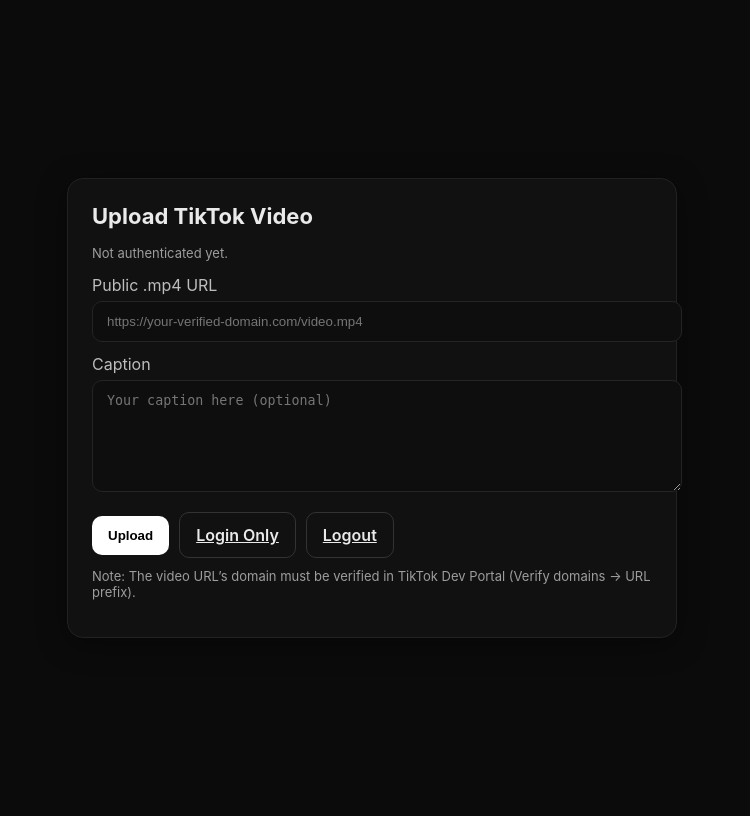
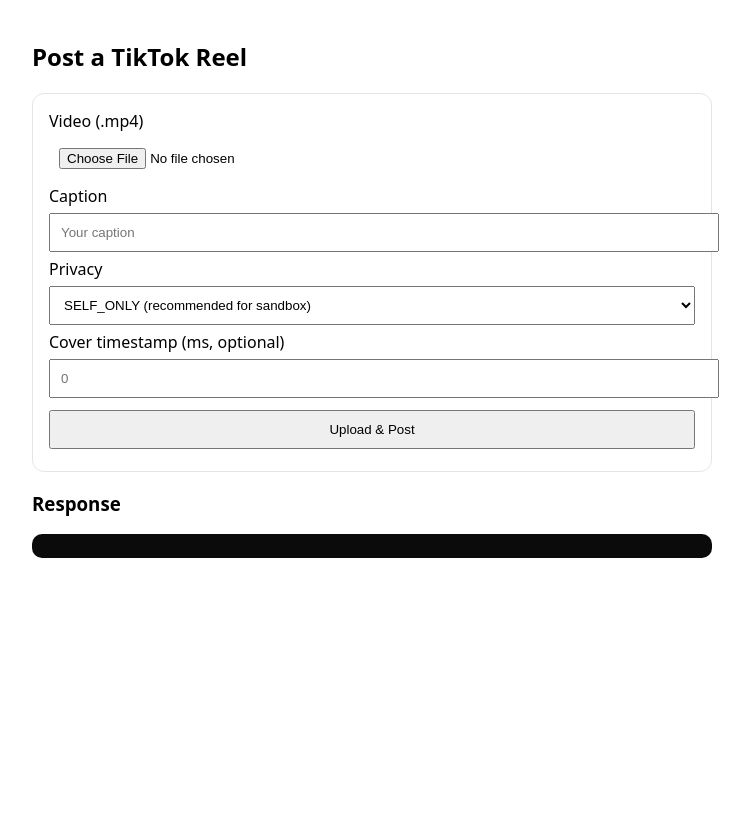
Before and after one commit to sanjanaOU/tiktok_upload, a Flask app: template templates/index.html in a window 1280 px wide. Shown: the whole page, without its empty margins (268-1018 px from the left). After the commit the page ends 558 px from the top, so only its background shows below. Run offline with Flask 3, Linux system fonts and the light colour scheme; the template is opened without the code that fills it, so the values that code supplies are empty.

Commit message:
changes in files

```diff
--- a/app.py
+++ b/app.py
@@ -1,6 +1,6 @@
-import os, secrets, time
+import os, time, secrets
 from urllib.parse import urlencode
-from flask import Flask, redirect, request, session, jsonify
+from flask import Flask, request, redirect, session, jsonify, render_template
 import requests
 from dotenv import load_dotenv
 
@@ -8,30 +8,34 @@ load_dotenv()
 
 CLIENT_KEY = os.getenv("TIKTOK_CLIENT_KEY")
 CLIENT_SECRET = os.getenv("TIKTOK_CLIENT_SECRET")
-REDIRECT_URI = os.getenv("TIKTOK_REDIRECT_URI")
+REDIRECT_URI = os.getenv("REDIRECT_URI")               # must match TikTok console exactly
 SCOPES = os.getenv("TIKTOK_SCOPES", "user.info.basic video.upload video.publish")
+FLASK_SECRET = os.getenv("FLASK_SECRET_KEY", secrets.token_hex(16))
 
+# TikTok endpoints
 AUTH_URL = "https://www.tiktok.com/v2/auth/authorize/"
 TOKEN_URL = "https://open.tiktokapis.com/v2/oauth/token/"
 DIRECT_POST_INIT = "https://open.tiktokapis.com/v2/post/publish/video/init/"
 STATUS_FETCH = "https://open.tiktokapis.com/v2/post/publish/status/fetch/"
 
 app = Flask(__name__)
-app.secret_key = os.getenv("FLASK_SECRET", secrets.token_hex(16))
+app.secret_key = FLASK_SECRET
 
-def _tok():
-    t = session.get("tk", {})
-    return t.get("access_token"), t.get("refresh_token"), t.get("expires_at", 0)
+
+# ---- helpers ----
+def _get_tokens():
+    d = session.get("tk", {})
+    return d.get("access_token"), d.get("refresh_token"), d.get("expires_at", 0)
 
 def _save_tokens(access_token, refresh_token, expires_in):
     session["tk"] = {
         "access_token": access_token,
         "refresh_token": refresh_token,
-        "expires_at": int(time.time()) + int(expires_in) - 60,
+        "expires_at": int(time.time()) + int(expires_in) - 60,  # refresh 60s early
     }
 
-def _ensure_token():
-    access_token, refresh_token, expires_at = _tok()
+def _ensure_access_token():
+    access_token, refresh_token, expires_at = _get_tokens()
     if not access_token:
         return None
     if time.time() < expires_at:
@@ -53,29 +57,39 @@ def _ensure_token():
     _save_tokens(data["access_token"], data["refresh_token"], data["expires_in"])
     return data["access_token"]
 
+
+# ---- routes ----
 @app.route("/")
-def home():
-    access_token, *_ = _tok()
+def index():
+    access_token, *_ = _get_tokens()
     if not access_token:
+        # build auth URL
         state = secrets.token_urlsafe(16)
         session["state"] = state
         q = {
             "client_key": CLIENT_KEY,
             "response_type": "code",
-            "scope": SCOPES,
-            "redirect_uri": REDIRECT_URI,
+            "scope": SCOPES,                 # spaces will be URL-encoded
+            "redirect_uri": REDIRECT_URI,    # MUST match TikTok console exactly
             "state": state,
         }
+        # helpful for debugging:
+        print("AUTH:", f"{AUTH_URL}?{urlencode(q)}")
         return redirect(f"{AUTH_URL}?{urlencode(q)}")
-    return "Authenticated with TikTok. POST /post with form: file=@video.mp4&title=Your+caption"
+    return render_template("index.html")
+
 
 @app.route("/callback")
 def callback():
-    if request.args.get("state") != session.get("state"):
-        return "State mismatch", 400
+    # TikTok sends ?code=...&state=...
     code = request.args.get("code")
+    state = request.args.get("state")
     if not code:
-        return "Missing code", 400
+        return "Missing 'code' from TikTok.", 400
+    if state != session.get("state"):
+        return "State mismatch.", 400
+
+    # exchange code for tokens
     r = requests.post(
         TOKEN_URL,
         headers={"Content-Type": "application/x-www-form-urlencoded"},
@@ -88,48 +102,55 @@ def callback():
         },
         timeout=30,
     )
-    r.raise_for_status()
+    if r.status_code >= 400:
+        return f"Token exchange failed: {r.status_code} {r.text}", r.status_code
+
     data = r.json()
     _save_tokens(data["access_token"], data["refresh_token"], data["expires_in"])
     return redirect("/")
 
+
+@app.route("/logout")
+def logout():
+    session.clear()
+    return "Logged out. Reload / to re-auth."
+
+
 @app.route("/post", methods=["POST"])
 def post_video():
+    """Multipart form:
+       file : .mp4 (required)
+       title: caption (optional)
+       privacy: SELF_ONLY | PUBLIC_TO_EVERYONE | MUTUAL_FOLLOW_FRIENDS | FOLLOWER_OF_CREATOR
+       cover_ms: optional int
     """
-    Form-data:
-      file: (binary .mp4)
-      title: optional caption
-      privacy: PUBLIC_TO_EVERYONE | MUTUAL_FOLLOW_FRIENDS | FOLLOWER_OF_CREATOR | SELF_ONLY
-               In sandbox, SELF_ONLY is often required.
-      cover_ms: optional int (frame for cover in ms)
-    """
-    access_token = _ensure_token()
+    access_token = _ensure_access_token()
     if not access_token:
-        return "Not authorized", 401
+        return jsonify({"error": "Not authorized"}), 401
 
     f = request.files.get("file")
     if not f:
-        return "file is required (.mp4)", 400
+        return jsonify({"error": "file (mp4) is required"}), 400
 
     title = request.form.get("title", "")
-    privacy = request.form.get("privacy", "SELF_ONLY")
+    privacy = request.form.get("privacy", "SELF_ONLY")  # sandbox often forces private
     cover_ms = int(request.form.get("cover_ms", "0"))
 
-    # 1) Initialize Direct Post (returns upload_url + publish_id)
+    # 1) Initialize Direct Post (FILE_UPLOAD avoids verified-domain requirement)
     init_payload = {
         "post_info": {
             "title": title,
             "privacy_level": privacy,
+            "disable_comment": False,
             "disable_duet": False,
             "disable_stitch": False,
-            "disable_comment": False,
             "video_cover_timestamp_ms": cover_ms
         },
         "source_info": {
-            "source": "FILE_UPLOAD"   # IMPORTANT: avoids verified-domain requirement
+            "source": "FILE_UPLOAD"
         }
     }
-    r = requests.post(
+    init_res = requests.post(
         DIRECT_POST_INIT,
         headers={
             "Authorization": f"Bearer {access_token}",
@@ -138,39 +159,39 @@ def post_video():
         json=init_payload,
         timeout=60,
     )
-    if r.status_code >= 400:
-        return jsonify({"step": "init", "status": r.status_code, "response": r.text}), r.status_code
+    if init_res.status_code >= 400:
+        return jsonify({"step": "init", "status": init_res.status_code, "response": init_res.text}), init_res.status_code
 
-    init = r.json()
-    upload_url = init["data"]["upload_url"]
-    publish_id = init["data"]["publish_id"]
+    init = init_res.json()["data"]
+    upload_url = init["upload_url"]
+    publish_id = init["publish_id"]
 
-    # 2) Upload the bytes to the given upload_url (PUT raw bytes)
-    # TikTok inspects content-type but doesn't require multipart here.
+    # 2) Upload raw bytes to the provided upload_url
     video_bytes = f.read()
-    up = requests.put(
+    put_res = requests.put(
         upload_url,
         headers={"Content-Type": "video/mp4"},
         data=video_bytes,
         timeout=300,
     )
-    if up.status_code >= 400:
-        return jsonify({"step": "upload", "status": up.status_code, "response": up.text}), up.status_code
+    if put_res.status_code >= 400:
+        return jsonify({"step": "upload", "status": put_res.status_code, "response": put_res.text}), put_res.status_code
 
-    # 3) Optionally: poll status so you know when it’s posted
-    # (TikTok processes asynchronously)
-    status = requests.post(
+    # 3) Fetch processing status (may return PROCESSING; you can poll client-side)
+    status_res = requests.post(
         STATUS_FETCH,
-        headers={
-            "Authorization": f"Bearer {access_token}",
-            "Content-Type": "application/json",
-        },
+        headers={"Authorization": f"Bearer {access_token}", "Content-Type": "application/json"},
         json={"publish_id": publish_id},
         timeout=30,
     )
-    # status may be "PROCESSING" at first
+
     return jsonify({
         "ok": True,
         "publish_id": publish_id,
-        "status_fetch": status.json()
+        "status": status_res.json()
     })
+
+
+if __name__ == "__main__":
+    # For local testing. On Render, use gunicorn (see below).
+    app.run(host="0.0.0.0", port=int(os.environ.get("PORT", 5000)), debug=True)
--- a/templates/index.html
+++ b/templates/index.html
@@ -1,51 +1,51 @@
 <!doctype html>
-<html lang="en">
+<html>
   <head>
-  <meta charset="utf-8">
+    <meta charset="utf-8" />
     <title>TikTok Uploader</title>
-  <meta name="viewport" content="width=device-width, initial-scale=1">
+    <meta name="viewport" content="width=device-width, initial-scale=1" />
     <style>
-    body{font-family:Inter,system-ui,Segoe UI,Arial; background:#0b0b0b; color:#eaeaea; display:flex; min-height:100vh; align-items:center; justify-content:center;}
-    .card{width: 95%; max-width: 560px; background:#111; border:1px solid #222; border-radius:16px; padding:24px; box-shadow:0 6px 30px rgba(0,0,0,.4)}
-    h1{font-size:22px; margin:0 0 16px}
-    label{display:block; margin:14px 0 6px; color:#bdbdbd}
-    input,textarea{width:100%; background:#0e0e0e; border:1px solid #242424; color:#f2f2f2; padding:12px 14px; border-radius:10px; outline:none}
-    textarea{min-height:86px; resize:vertical}
-    .row{display:flex; gap:10px; align-items:center; margin-top:16px}
-    .btn{appearance:none; border:0; padding:12px 16px; border-radius:10px; background:#fff; color:#000; font-weight:600; cursor:pointer}
-    .btn-outline{background:transparent; color:#eaeaea; border:1px solid #333}
-    .muted{color:#9d9d9d; font-size:13px}
-    .pill{display:inline-block; font-size:12px; padding:2px 8px; border:1px solid #333; border-radius:999px; margin-left:8px}
+      body { font-family: system-ui, sans-serif; max-width: 680px; margin: 40px auto; }
+      .card { padding: 16px; border: 1px solid #e4e4e7; border-radius: 12px; }
+      input, select, button { padding: 10px; margin: 6px 0; width: 100%; }
+      pre { background: #0b0b0b; color: #d1d5db; padding: 12px; border-radius: 10px; overflow:auto;}
     </style>
   </head>
   <body>
+    <h2>Post a TikTok Reel</h2>
     <div class="card">
-    <h1>Upload TikTok Video</h1>
-
-    {% if authed %}
-    <div class="muted" style="margin-bottom:10px;">
-      Authenticated ✅ <span class="pill">open_id: {{ open_id }}</span>
-    </div>
-    {% else %}
-    <div class="muted" style="margin-bottom:10px;">Not authenticated yet.</div>
-    {% endif %}
-
-    <form method="post" action="/start-upload">
-      <label>Public .mp4 URL</label>
-      <input name="video_url" placeholder="https://your-verified-domain.com/video.mp4" required>
-
-      <label style="margin-top:12px;">Caption</label>
-      <textarea name="caption" placeholder="Your caption here (optional)"></textarea>
-
-      <div class="row">
-        <button class="btn" type="submit">Upload</button>
-        <a class="btn btn-outline" href="/login">Login Only</a>
-        <a class="btn btn-outline" href="/logout">Logout</a>
-      </div>
-      <p class="muted" style="margin-top:10px;">
-        Note: The video URL’s domain must be verified in TikTok Dev Portal (Verify domains → URL prefix).
-      </p>
+      <form id="f" enctype="multipart/form-data">
+        <label>Video (.mp4)</label>
+        <input type="file" name="file" accept="video/mp4" required />
+        <label>Caption</label>
+        <input type="text" name="title" placeholder="Your caption" />
+        <label>Privacy</label>
+        <select name="privacy">
+          <option value="SELF_ONLY" selected>SELF_ONLY (recommended for sandbox)</option>
+          <option value="PUBLIC_TO_EVERYONE">PUBLIC_TO_EVERYONE</option>
+          <option value="MUTUAL_FOLLOW_FRIENDS">MUTUAL_FOLLOW_FRIENDS</option>
+          <option value="FOLLOWER_OF_CREATOR">FOLLOWER_OF_CREATOR</option>
+        </select>
+        <label>Cover timestamp (ms, optional)</label>
+        <input type="number" name="cover_ms" placeholder="0" />
+        <button type="submit">Upload & Post</button>
       </form>
     </div>
+
+    <h3>Response</h3>
+    <pre id="out"></pre>
+
+    <script>
+      const f = document.getElementById('f');
+      const out = document.getElementById('out');
+      f.addEventListener('submit', async (e) => {
+        e.preventDefault();
+        const fd = new FormData(f);
+        out.textContent = "Uploading...";
+        const res = await fetch('/post', { method: 'POST', body: fd });
+        const data = await res.json().catch(() => ({}));
+        out.textContent = JSON.stringify(data, null, 2);
+      });
+    </script>
   </body>
 </html>
```
Lines whose indentation alone changed are shown as unchanged.
